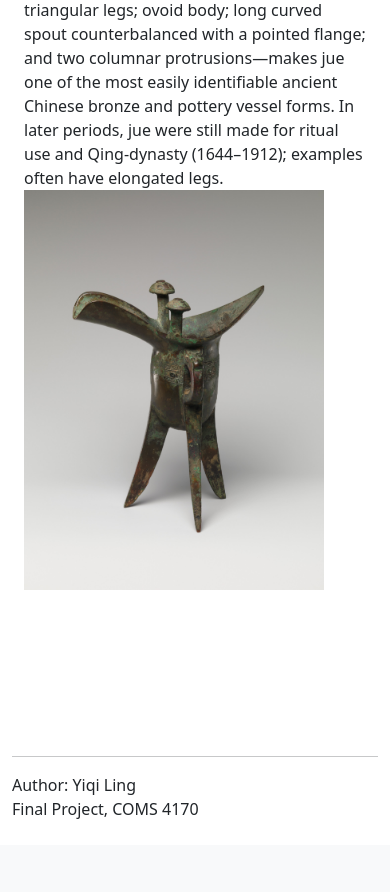
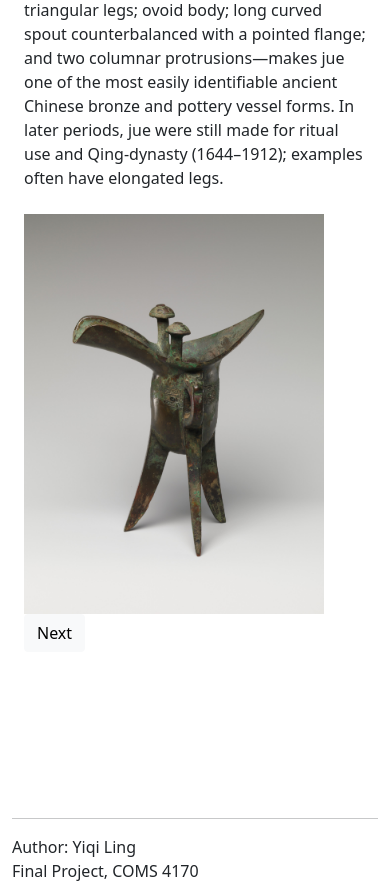
Before and after one commit to 77889itsme/bronze-clocks, a Flask app: page /learn/shape/1 in a window 390 px wide. Shown: the part 281-1173 px from the top of the page. Before the commit the page ends 1100 px from the top, so only its background shows below. Run offline with Flask 3, Linux system fonts and the light colour scheme; some libraries are stand-ins or nearby versions.

Commit message:
feat: add buttons in learning module to control pages

```diff
--- a/static/js/learn_shape_pages.js
+++ b/static/js/learn_shape_pages.js
@@ -14,8 +14,40 @@ function attachLinks() {
     });
 }
 
+function updateButtons(){
+    let prevBtn = "";
+    if (currentPage > 1) {
+        prevBtn = `<a href="/learn/shape/${currentPage - 1}" class="btn btn-light">Previous</a>`;
+    }
+
+    let nextBtn = "";
+    if (currentPage < 4) {
+        nextBtn = `<a href="/learn/shape/${currentPage + 1}" class="btn btn-light">Next</a>`;
+    }
+
+    $('#navButtonPrevious').html(`
+        <div>${prevBtn}</div>
+    `);
+
+    $('#navButtonNext').html(`
+        <div>${nextBtn}</div>
+    `);
+
+    if (currentPage === 4) {
+        quizBtn = `<a href="/quiz" class="btn btn-primary">Take the Quiz</a>`;
+        learnPageBtn = `<a href="/learn" class="btn btn-light">Choose Another Section</a>`;
+
+        $('#final-page').html(`
+            <div>${quizBtn}</div>
+            <div>${learnPageBtn}</div>
+        `)
+    }
+}
+
 
 function updateView(){
+    updateButtons();
+
     let title = info.title;
     $('#shape-title').html(title);
 
@@ -27,7 +59,6 @@ function updateView(){
 
     let imgPath = info.image_path;
     $('#shape-image').attr('src', '/' + imgPath);
-
 }
 
 $(document).ready(function () {
--- a/templates/learn_shape_pages.html
+++ b/templates/learn_shape_pages.html
@@ -6,7 +6,7 @@
 <script>
     let info = {{info|tojson}}
     let currentPage = {{ page_num|int }};
-  </script>
+</script>
 
 
 <div class="container">
@@ -16,7 +16,7 @@
 
     <div class="container">
         <div class="row">
-            <div class="col-md-1"></div>
+            <div id="navButtonPrevious" class="col-md-1"></div>
 
             <div class="col-md-6">
                 <h2 id="shape-title">Title here</h2>
@@ -24,13 +24,16 @@
                 <span id="shape-content">
                     Text here
                 </span>
+                <br><br>
+
+                <div id="final-page" class="container"></div>
             </div>
 
             <div class="col-md-4">
                 <img id="shape-image" alt="image here">
             </div>
 
-            <div class="col-md-1"></div>
+            <div id="navButtonNext" class="col-md-1"></div>
 
         </div>
 
```
